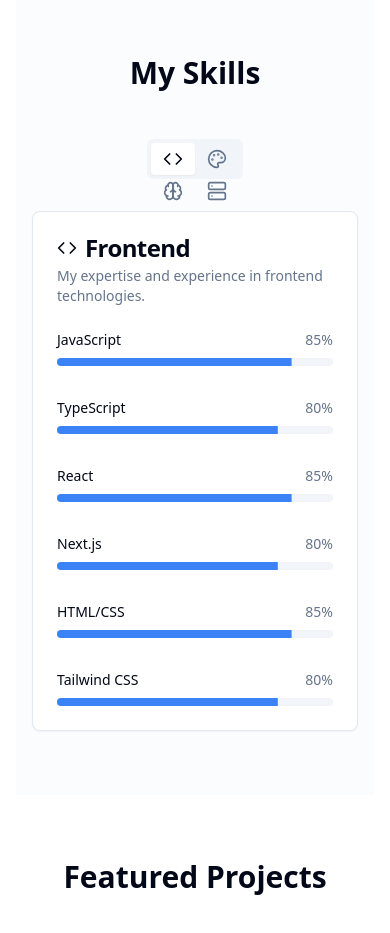
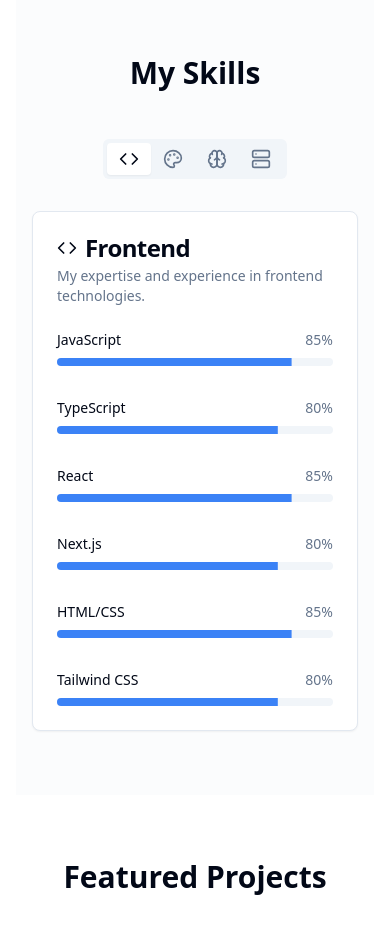
Before and after one commit to MohamedShafraz/Porfolio, a Next.js app: page / in a window 390 px wide. Shown: the part 2200-3133 px from the top of the page. Built offline with nearby package versions, Linux system fonts and the light colour scheme.

Commit message:
skills section headers layout changed

```diff
--- a/components/skills-section.tsx
+++ b/components/skills-section.tsx
@@ -66,7 +66,7 @@ export function SkillsSection() {
 
         <Tabs defaultValue="frontend" className="w-full">
           <div className="flex justify-center mb-8">
-            <TabsList className="grid grid-cols-2 md:grid-cols-4">
+            <TabsList className="grid grid-cols-4 md:grid-cols-4">
               {skillCategories.map((category) => (
                 <TabsTrigger key={category.id} value={category.id} className="flex items-center gap-2">
                   {category.icon}
```
